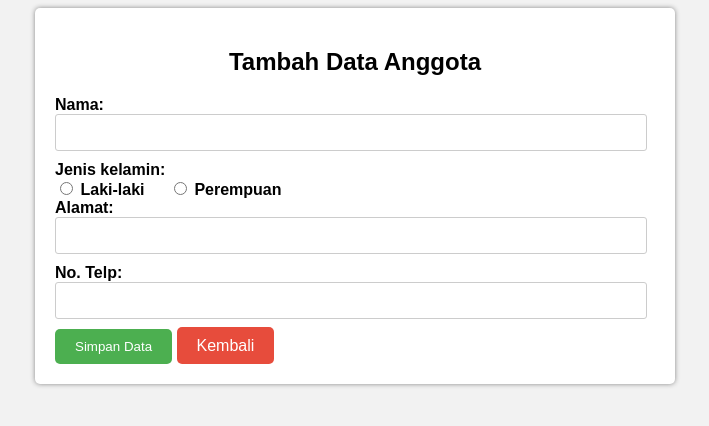
After one commit to alyssatiarra/dasarWeb, a PHP site: page /Pertemuan10/create.php in a window 1280 px wide. The commit adds this page. Shown: the top 426 px of the page, without its empty margins (285-994 px from the left). Run offline with PHP 8.4, Linux system fonts and the light colour scheme.

Commit message:
Pertemuan 10 - Praktikum 2

```diff
--- /dev/null
+++ b/Pertemuan10/create.php
@@ -0,0 +1,27 @@
+<!DOCTYPE html>
+<html>
+    <head>
+        <title>Tambah Data Anggota</title>
+        <link rel="stylesheet" href="./style.css">
+    </head>
+    <body>
+        <div class="container">
+            <h2>Tambah Data Anggota</h2>
+            <form action="proses.php?aksi=tambah" method="post">
+                <label for="nama">Nama: </label>
+                <input type="text" name="nama" id="nama" required>
+                <label for="jenis_kelamin">Jenis kelamin: </label>
+                <div class="radio-group">
+                    <input type="radio" name="jenis_kelamin" value="L" id="laki" required> <label for="laki">Laki-laki</label>
+                    <input type="radio" name="jenis_kelamin" value="P" id="perempuan" required> <label for="perempuan">Perempuan</label>
+                </div>
+                <label for="alamat">Alamat: </label>
+                <input type="text" name="alamat" id="alamat" required>
+                <label for="no_telp">No. Telp: </label>
+                <input type="text" name="no_telp" id="no_telp" required>
+                <button type="submit">Simpan Data</button>
+                <a href="./index.php" class="btn-kembali">Kembali</a>
+            </form>
+        </div>
+    </body>
+</html>
--- a/Pertemuan10/index.php
+++ b/Pertemuan10/index.php
@@ -30,7 +30,7 @@
                         $kelamin = ($row["jenis_kelamin"] === 'L' ? 'Laki-laki':'Perempuan');
                         echo "  <tr>
                                 <td>" . $no++ . "</td> <td>" . $row["nama"] . "</td>
-                                <td>" . $kelamin . "</td> <td>" . $row["alamat"] / "</td>
+                                <td>" . $kelamin . "</td> <td>" . $row["alamat"] . "</td>
                                 <td>" . $row["no_telp"] . "</td>
                                 <td> <a href ='#' onclick='konfirmasiHapus(" . $row["id"] . ", \"" . $row["nama"] . "\") '>Hapus</a> </td>
                                 </tr>";
```
Also changed, not shown: Pertemuan10/proses.php (added, +20 -0 lines).
